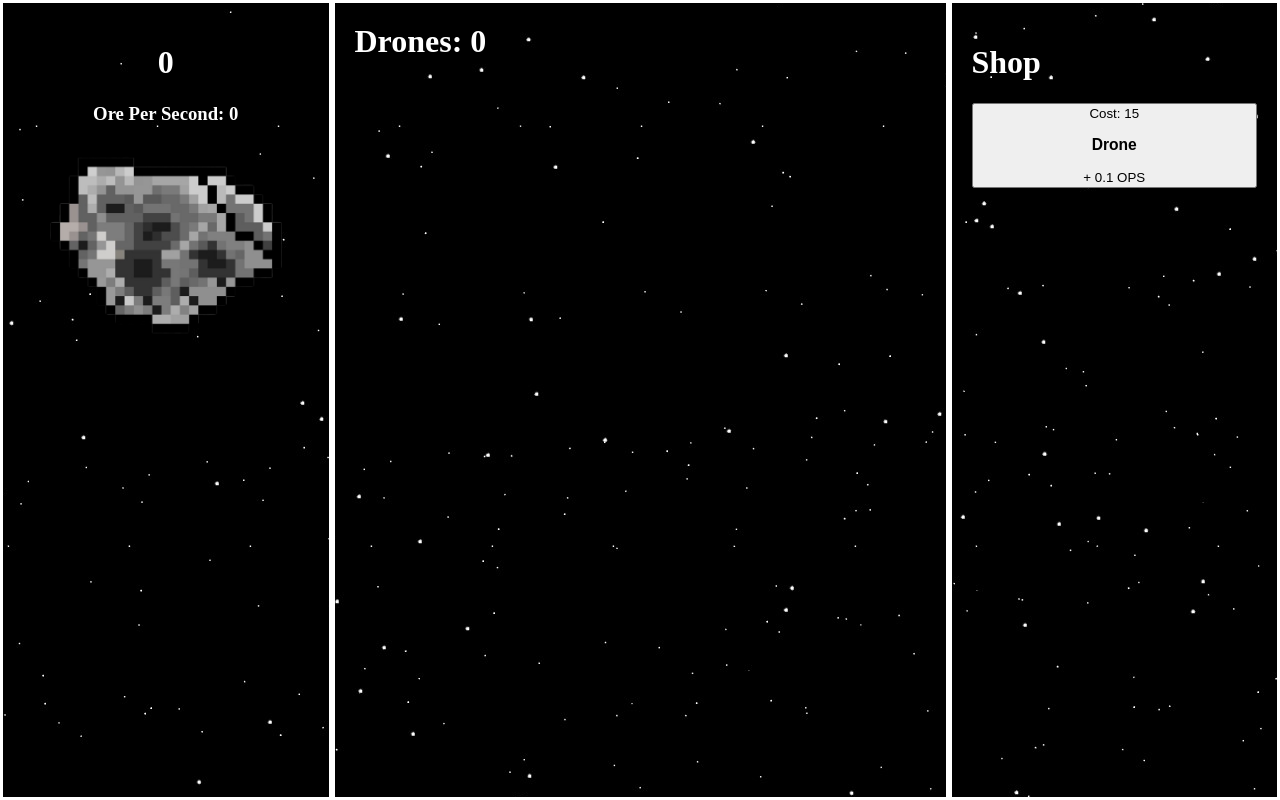
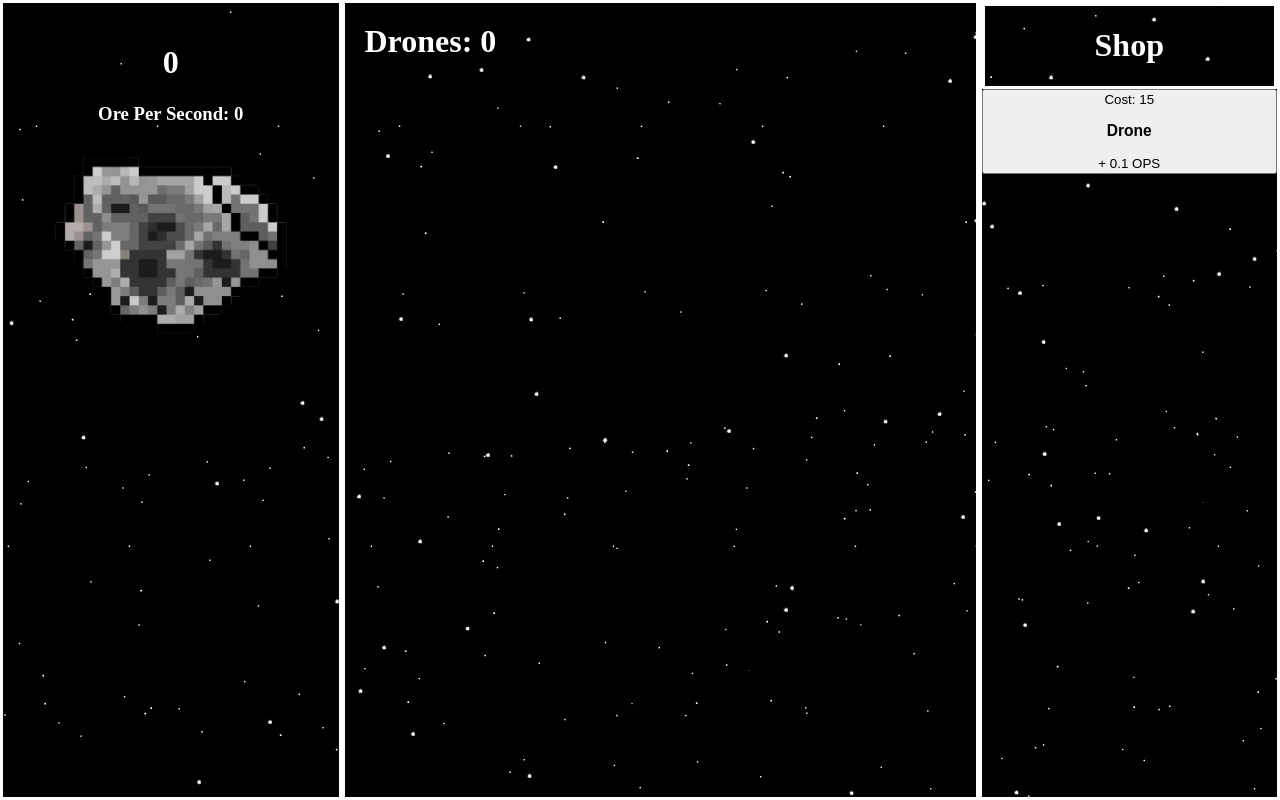
Before and after one commit to LewieJ08/idle-galactic-miner, a plain HTML site: page index.html in a window 1280 px wide. Drawn offline with Linux system fonts and the light colour scheme.

Commit message:
feat: style new divs for shop container

```diff
--- a/style.css
+++ b/style.css
@@ -43,7 +43,12 @@ li {
     flex: 2;
 }
 .shopContainer {
-    text-align: left;
+    padding: 0;
+}
+
+.shopTitleContainer {
+    text-align: center;
+    border: solid white;
 }
 
 .button {
```
